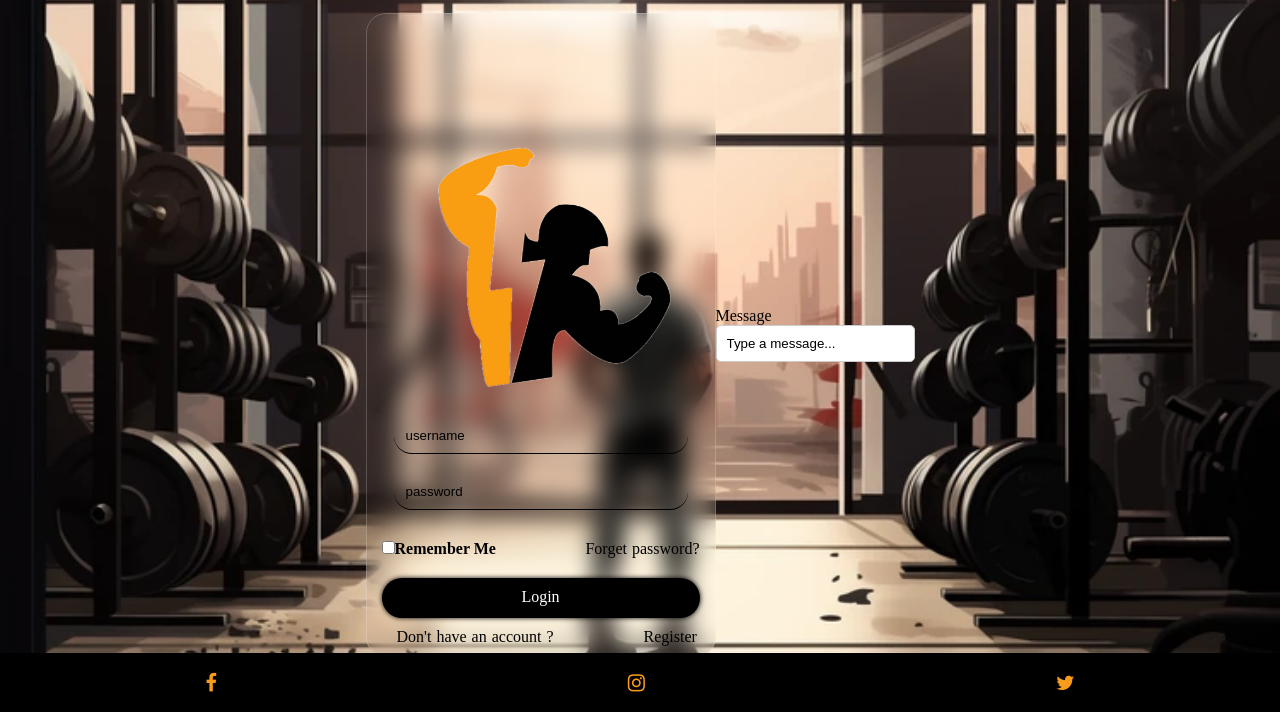
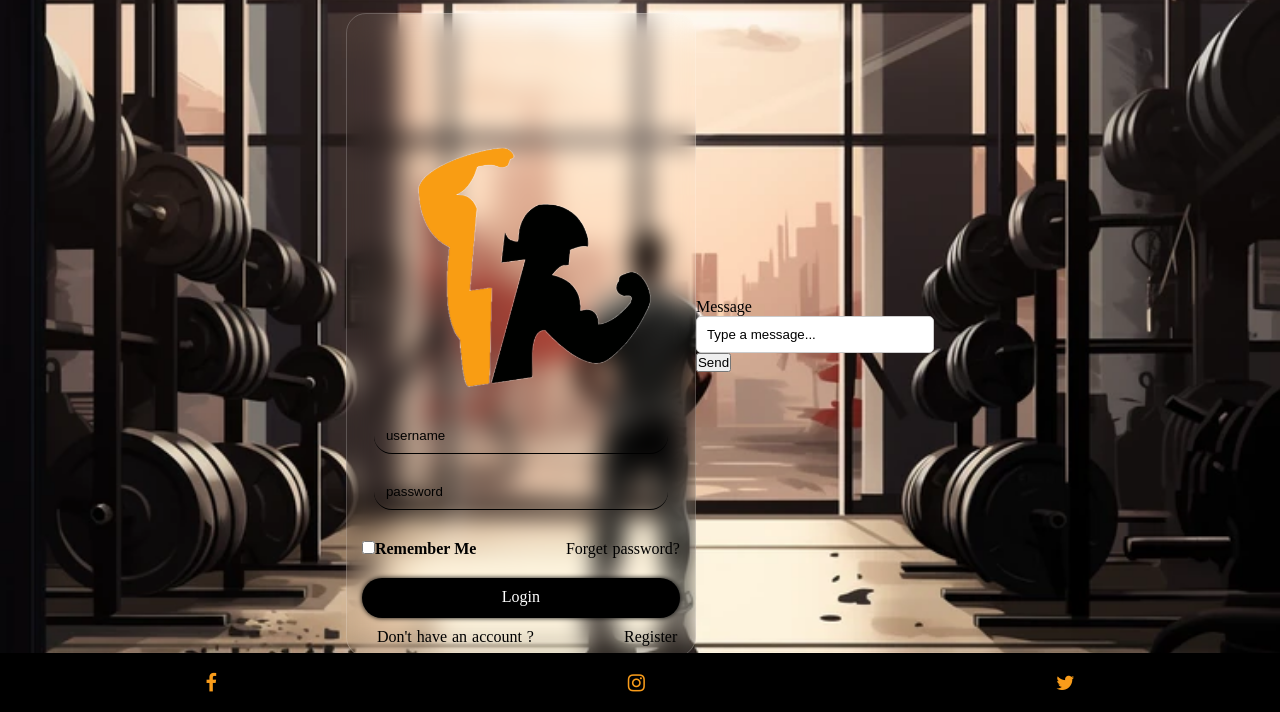
Before and after one commit to Sri01729/DGL_123_Project, a PHP site: template Views/index.view.php in a window 1280 px wide. Shown: the part 87-799 px from the top of the page. Run offline with PHP 8.4, Linux system fonts and the light colour scheme; the template is opened without the code that fills it, so the values that code supplies are empty.

Commit message:
Add send button for the chat

```diff
--- a/Views/footer.view.php
+++ b/Views/footer.view.php
@@ -3,6 +3,7 @@
         <div class="message">Message </div>
     </div>
     <input type="text" id="message-input" placeholder="Type a message...">
+    <button id="send-button">Send</button>
 </div>
 
 <footer class="footer" style="position: fixed; bottom:0; width:100%">
```
